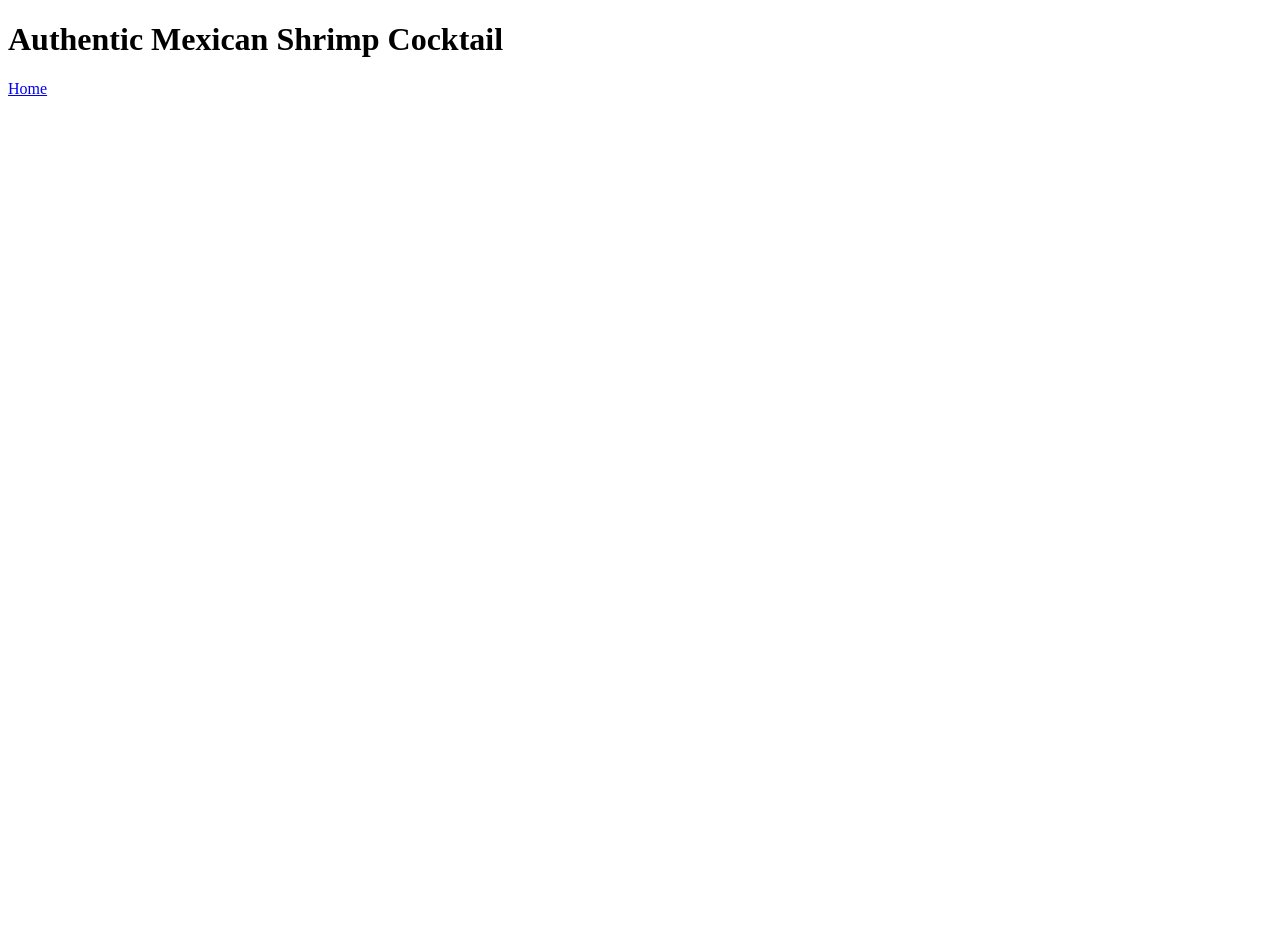
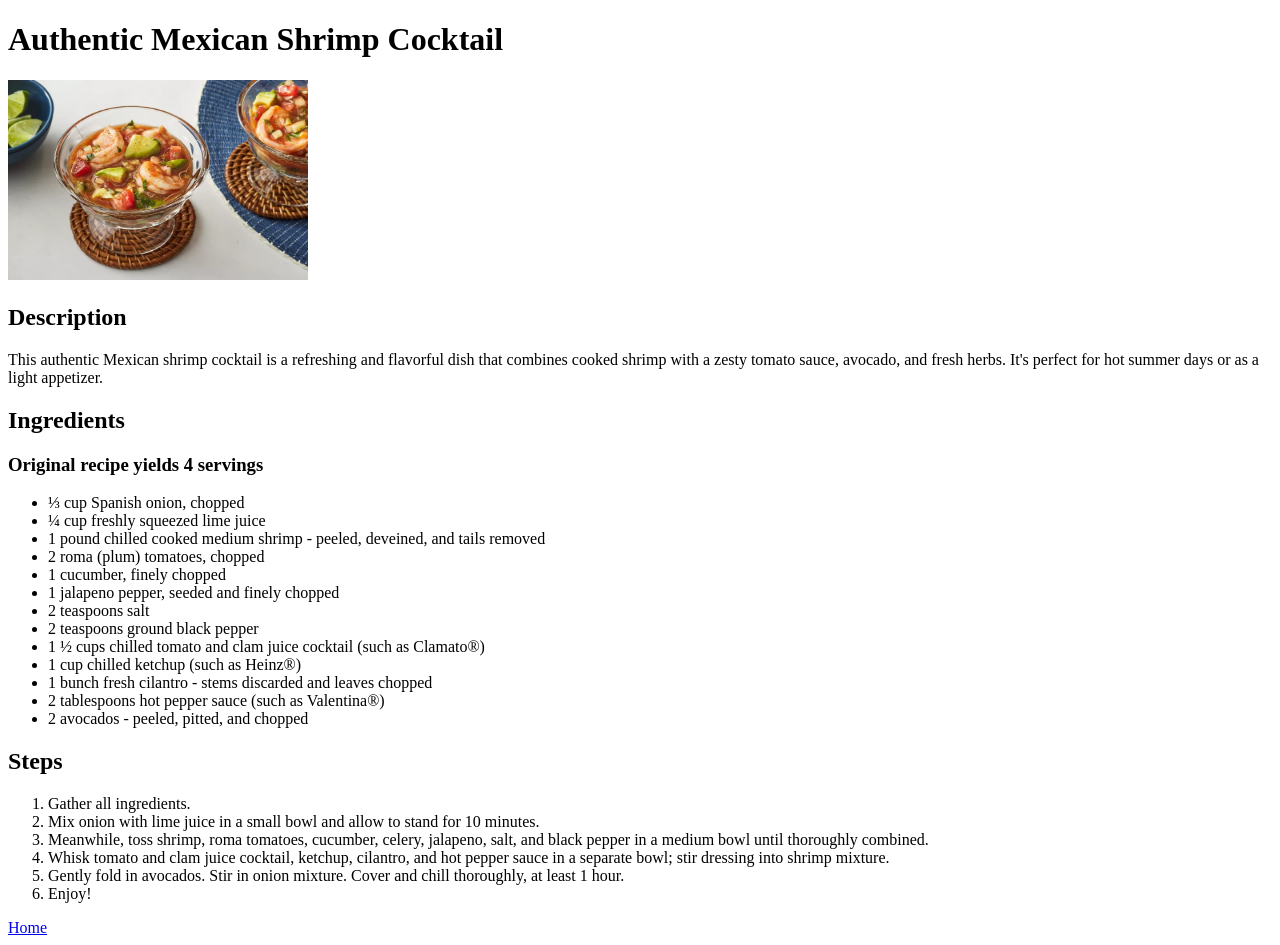
Before and after one commit to demianprogramming/odin_recipes, a plain HTML site: page recipes/shrimp_cocktail.html in a window 1280 px wide. Before the commit the page ends 800 px from the top, so only its background shows below. Drawn offline with Linux system fonts and the light colour scheme.

Commit message:
Add img and edit shrimp_cocktail

```diff
--- a/recipes/shrimp_cocktail.html
+++ b/recipes/shrimp_cocktail.html
@@ -6,7 +6,36 @@
     <title>Shrimp Cocktail</title>
 </head>
 <body>
-   <h1>Authentic Mexican Shrimp Cocktail</h1>
+    <h1>Authentic Mexican Shrimp Cocktail</h1>
+        <img src="../imgs/228393-authentic-mexican-shrimp-cocktail-coctel-de-camarones-estilo-mexicano-ddmfs-beauty-3x4-9cda2dfc17a543d8b128ca2208a71d39.webp" alt=" Mexican Shrimp Cocktail Finished Dish" width="300" height="200">
+    <h2>Description</h2>
+        <p>This authentic Mexican shrimp cocktail is a refreshing and flavorful dish that combines cooked shrimp with a zesty tomato sauce, avocado, and fresh herbs. It's perfect for hot summer days or as a light appetizer.</p>
+    <h2>Ingredients</h2>
+    <h3>Original recipe yields 4 servings</h3>
+        <ul>
+            <li>⅓ cup Spanish onion, chopped</li>
+            <li>¼ cup freshly squeezed lime juice</li>
+            <li>1 pound chilled cooked medium shrimp - peeled, deveined, and tails removed</li>
+            <li>2 roma (plum) tomatoes, chopped</li>
+            <li>1 cucumber, finely chopped</li>
+            <li>1 jalapeno pepper, seeded and finely chopped</li>
+            <li>2 teaspoons salt</li>
+            <li>2 teaspoons ground black pepper</li>
+            <li>1 ½ cups chilled tomato and clam juice cocktail (such as Clamato®)</li>
+            <li>1 cup chilled ketchup (such as Heinz®)</li>
+            <li>1 bunch fresh cilantro - stems discarded and leaves chopped</li>
+            <li>2 tablespoons hot pepper sauce (such as Valentina®)</li>
+            <li>2 avocados - peeled, pitted, and chopped</li>
+        </ul>
+    <h2>Steps</h2>
+        <ol>
+            <li>Gather all ingredients.</li>
+            <li>Mix onion with lime juice in a small bowl and allow to stand for 10 minutes.</li>
+            <li>Meanwhile, toss shrimp, roma tomatoes, cucumber, celery, jalapeno, salt, and black pepper in a medium bowl until thoroughly combined.</li>
+            <li>Whisk tomato and clam juice cocktail, ketchup, cilantro, and hot pepper sauce in a separate bowl; stir dressing into shrimp mixture.</li>
+            <li>Gently fold in avocados. Stir in onion mixture. Cover and chill thoroughly, at least 1 hour.</li>
+            <li>Enjoy!</li>
+        </ol>
 </body>
 <footer>
     <a href="../index.html">Home</a>
```
Also changed, not shown: imgs/228393-authentic-mexican-shrimp-cocktail-coctel-de-camarones-estilo-mexicano-ddmfs-beauty-3x4-9cda2dfc17a543d8b128ca2208a71d39.webp (added).
